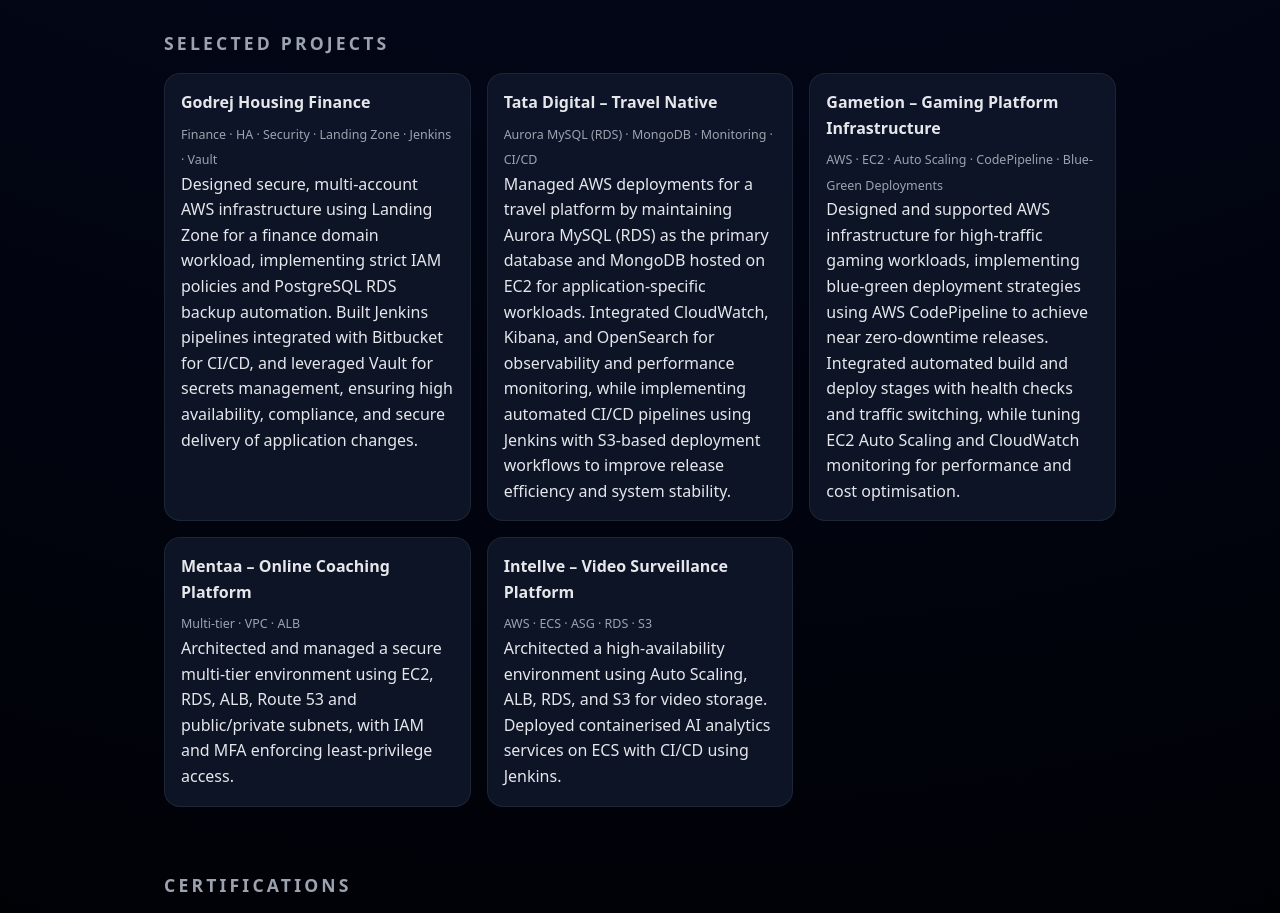
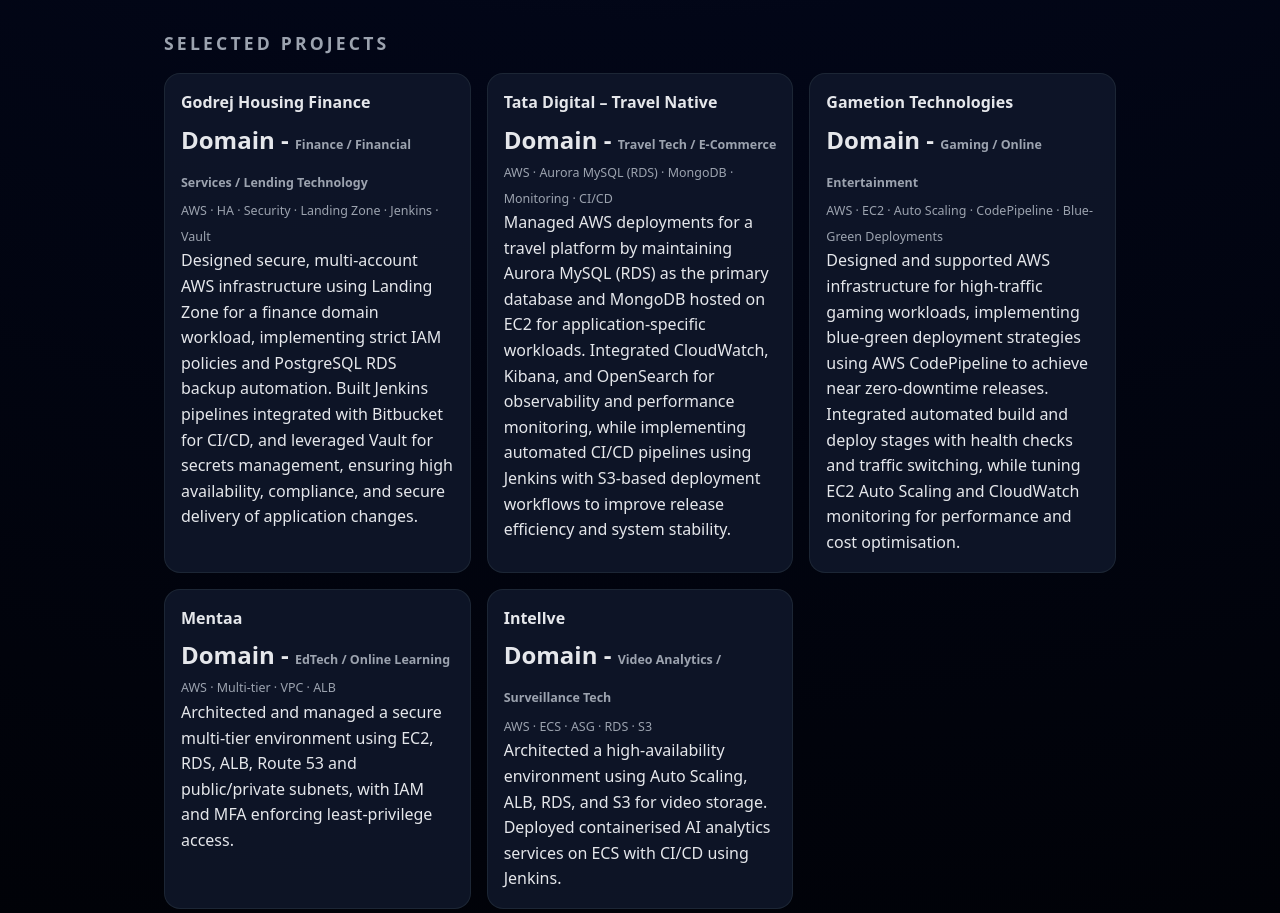
Before and after one commit to Amol-Shinde-85/portfolio, a plain HTML site: page index.html in a window 1280 px wide. Shown: the part 1431-2344 px from the top of the page. Drawn offline with Linux system fonts and the light colour scheme.

Commit message:
updates in project section

```diff
--- a/index.html
+++ b/index.html
@@ -334,7 +334,8 @@
         <div class="grid">
           <div class="card">
             <h3>Godrej Housing Finance</h3>
-            <small>Finance · HA · Security · Landing Zone · Jenkins · Vault</small>
+            <h2>Domain - <small>Finance / Financial Services / Lending Technology</small></h2>
+            <small>AWS · HA · Security · Landing Zone · Jenkins · Vault</small>
             <p>
               Designed secure, multi-account AWS infrastructure using Landing Zone for a finance domain workload,
               implementing strict IAM policies and PostgreSQL RDS backup automation. Built Jenkins pipelines
@@ -344,7 +345,8 @@
           </div>
           <div class="card">
             <h3>Tata Digital – Travel Native</h3>
-            <small>Aurora MySQL (RDS) · MongoDB · Monitoring · CI/CD</small>
+            <h2>Domain - <small>Travel Tech / E-Commerce</small></h2>
+            <small>AWS · Aurora MySQL (RDS) · MongoDB · Monitoring · CI/CD</small>
             <p>
               Managed AWS deployments for a travel platform by maintaining Aurora MySQL (RDS) as the
               primary database and MongoDB hosted on EC2 for application-specific workloads. Integrated
@@ -354,7 +356,8 @@
             </p>
           </div>
           <div class="card">
-            <h3>Gametion – Gaming Platform Infrastructure</h3>
+            <h3>Gametion Technologies</h3>
+            <h2>Domain - <small>Gaming / Online Entertainment</small></h2>
             <small>AWS · EC2 · Auto Scaling · CodePipeline · Blue-Green Deployments</small>
             <p>
               Designed and supported AWS infrastructure for high-traffic gaming workloads, implementing
@@ -364,15 +367,17 @@
             </p>
           </div>
           <div class="card">
-            <h3>Mentaa – Online Coaching Platform</h3>
-            <small>Multi-tier · VPC · ALB</small>
+            <h3>Mentaa</h3>
+            <h2>Domain - <small>EdTech / Online Learning</small></h2>
+            <small>AWS · Multi-tier · VPC · ALB</small>
             <p>
               Architected and managed a secure multi-tier environment using EC2, RDS, ALB, Route 53 and public/private subnets,
               with IAM and MFA enforcing least-privilege access.
             </p>
           </div>
           <div class="card">
-            <h3>Intellve – Video Surveillance Platform</h3>
+            <h3>Intellve</h3>
+            <h2>Domain - <small>Video Analytics / Surveillance Tech</small></h2>
             <small>AWS · ECS · ASG · RDS · S3</small>
             <p>
               Architected a high-availability environment using Auto Scaling, ALB, RDS, and S3 for video storage.
```
